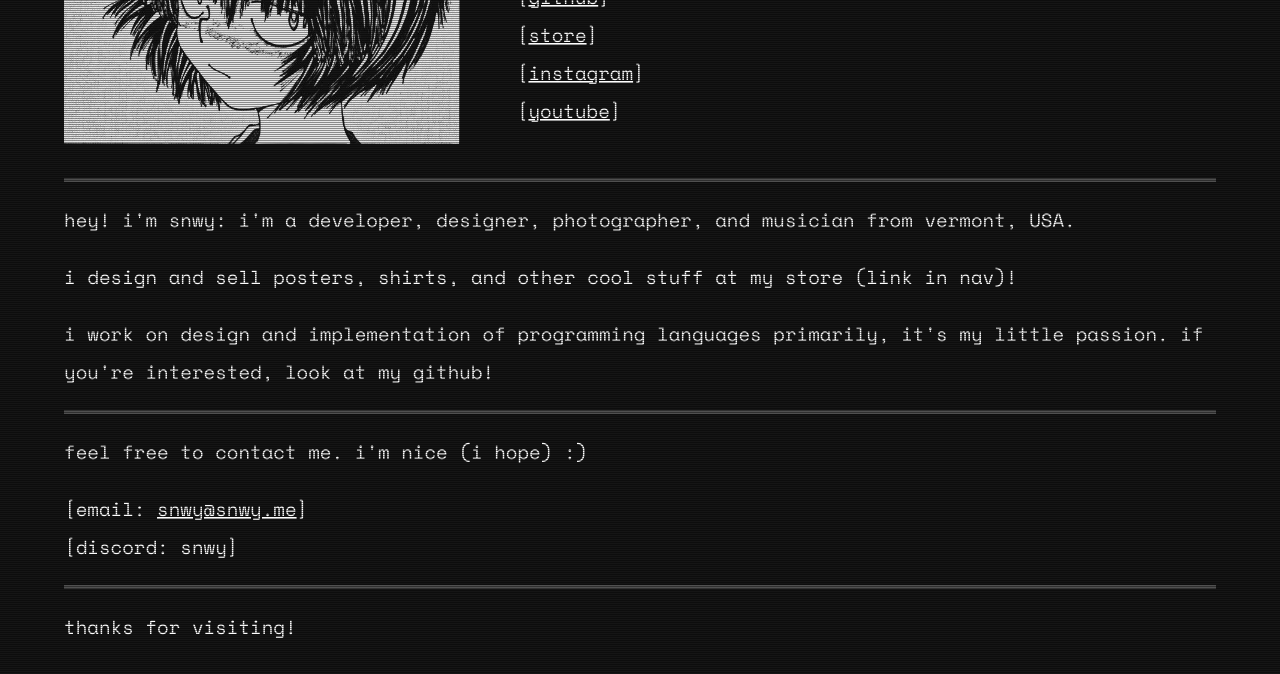
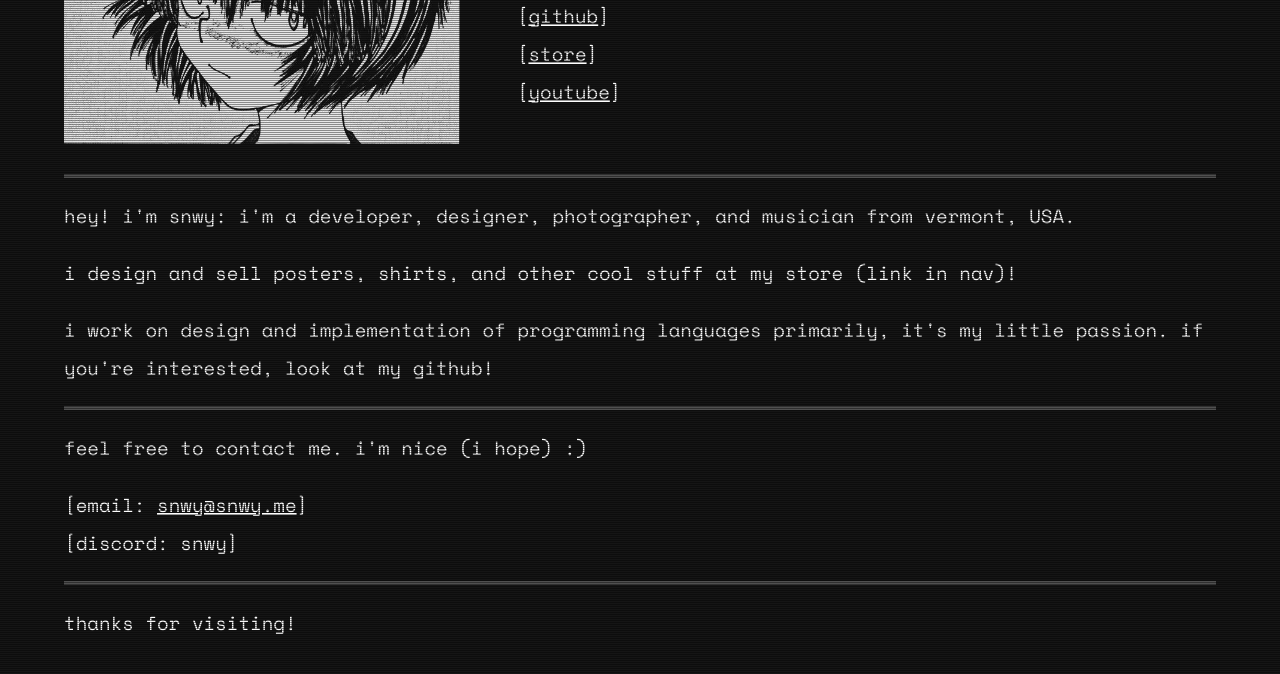
Before and after one commit to snoglobe/snwy_dot_me, a plain HTML site: page index.html in a window 1280 px wide. Shown: the part 126-800 px from the top of the page. Drawn offline with nearby package versions, Linux system fonts and the light colour scheme.

Commit message:
Update index.html

```diff
--- a/index.html
+++ b/index.html
@@ -18,7 +18,6 @@
           <ul>
             <li>[<a href="https://github.com/snoglobe">github</a>]</li>
             <li>[<a href="https://store.snwy.me">store</a>]</li>
-            <li>[<a href="https://instagram.com/snwy.me">instagram</a>]</li>
             <li>[<a href="https://www.youtube.com/@snwydotme">youtube</a>]</li>
           </ul>
         </nav>
```
